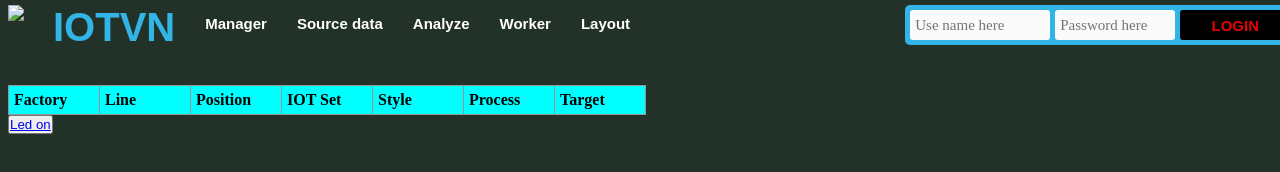
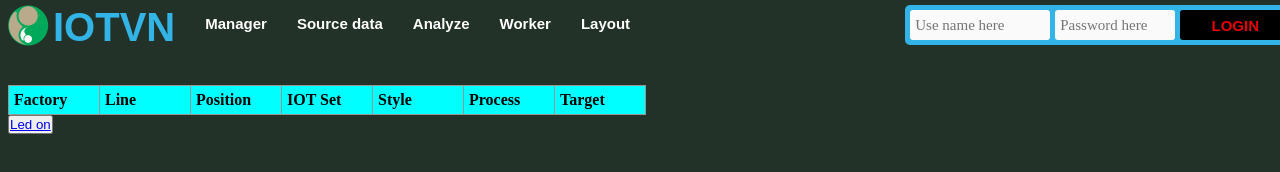
Before and after one commit to li31000/IOTVN, a plain HTML site: page index.html in a window 1280 px wide. Shown: the top 172 px of the page. Drawn offline with Linux system fonts and the light colour scheme; the site is published under a folder, as on GitHub Pages, so addresses that start at the root find nothing.

Commit message:
Update index.html

```diff
--- a/index.html
+++ b/index.html
@@ -9,7 +9,7 @@
     <div class="main">
         <div class="navbar">
             <div class="icon">
-                <img src="/IOTVN-Icon.png">
+                <img src="./IOTVN-Icon.png">
             </div>
             <h2 class="logo">IOTVN</h2>
             <div class="menu">
```
